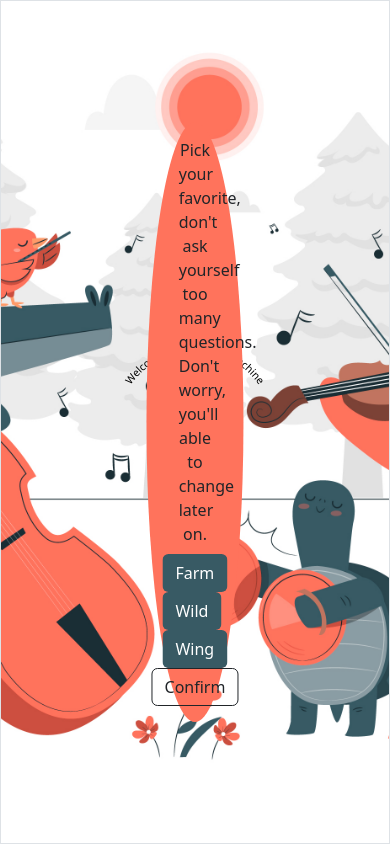
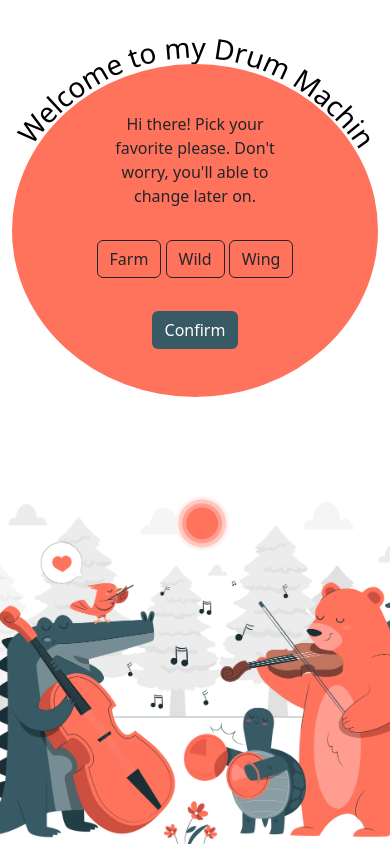
Before and after one commit to Leo-Code-CA/drum_machine, a website with bundled scripts: page index.html in a window 390 px wide. Built offline with nearby package versions, Linux system fonts and the light colour scheme; files whose address does not match are found by name.

Commit message:
working on the responsiveness

```diff
--- a/Js/index.js
+++ b/Js/index.js
@@ -35,7 +35,8 @@ import { farmAnimals, flyingAnimals, wildAnimals } from './data.js';
 
     function handleTheme(theme) {
 
-        $('.pick').text(`You picked ${theme}`)
+        $('.pick').removeClass('d-none');
+        $('.pick').text(`You picked ${theme}`);
 
         const bgImg = $('#welcomeimg');
         const bgColor = $('#welcomecolor');;
--- a/Sass/_custom.scss
+++ b/Sass/_custom.scss
@@ -1,3 +1,6 @@
+@import '../node_modules/bootstrap/dist/css/bootstrap.css';
+@import '../node_modules/bootstrap/scss/bootstrap.scss';
+
 // BASIC SETTINGS
 body {
     min-height: 100vh;
@@ -8,42 +11,62 @@ body {
 
 .welcome__bgImg {
     background: url('../images/music_bg.jpg'), rgba(255, 255, 255, 0.7);
-    background-size: cover;
-    background-position: 50% 65%;
-    // background-blend-mode:overlay;
+    background-size: 160%;
+    background-position: 50% 110%;
+    background-repeat: no-repeat;
+
+
+    @include media-breakpoint-up(sm) {
+        background-position: 50% 65%;
+        background-size: cover;
+        background-blend-mode: overlay;
+    }
+
+    @include media-breakpoint-up(lg) {
+        background-size: 130%;
+    }
+
+    @include media-breakpoint-up(xl) {
+        background-size: 100%;
+    }
 }
 
 .welcome__bgImg--wild {
     background-image: url('../images/wild.svg');
     background-size: cover;
     background-position: 50% 60%;
+    background-blend-mode: initial;
 }
 
 .welcome__bgImg--farm {
     background-image: url('../images/farm2.svg');
     background-size: cover;
     background-position: 50% 30%;
+    background-blend-mode: initial;
 }
 
 .welcome__bgImg--wing {
     background-image: url('../images/birds.jpg');
     background-size: cover;
+    background-blend-mode: initial;
 }
 
-// .svg {
-//     width: 50%;
-
-//     textpath {
-//         font-size: 1.9rem;
-//     }
-// }
 
 .welcome__bg {
-    width: 40%;
+    width: min(100%, 23rem);
     aspect-ratio: 1.1/1;
     border-radius: 100%;
     background-color: #FF735C;
+    position: relative;
+    // top: 10%;
+    // left: 50%;
+    // transform: translate(-50%, -10%);
+
+    @include media-breakpoint-up(md) {
+        // width: 40%;
+    }
 }
+
 
 .welcome__bgColor--wild {
     background-color: rgba(0, 128, 0, 0.6);
@@ -76,14 +99,22 @@ body {
 }
 
 .welcome__title {
-    font-size: 1.8rem;
-    width: 75%;
-    height: 70%;
+    font-size: 1.9rem;
+    width: min(100%, 23rem);
+    position: absolute;
+    top: 0%;
+    left: 50%;
+    transform: translate(-50%);
+    fill: black;
+
+    @include media-breakpoint-up(lg) {
+        top: 35%;
+        transform: translate(-50%, -35%);
+    }
 }
 
 .welcome__choiceBtn {
-    background-color: #385A64;
-    color: white;
+    background-color: transparent;
 }
 
 .welcome__choiceBtn--wild {
@@ -115,7 +146,8 @@ body {
 }
 
 .welcome__confirmBtn {
-    border: 1px solid;
+    background-color: #385A64;
+    color: white;
 }
 
 // .welcome__confirmBtn:hover {
--- a/Sass/main.scss
+++ b/Sass/main.scss
@@ -1,10 +1 @@
 @use 'custom';
-
-
-
-
-
-
-
-
-@import '../node_modules/bootstrap/dist/css/bootstrap.css';
--- a/index.html
+++ b/index.html
@@ -16,29 +16,29 @@
     <body>
 
         <div class="container-fluid">
-            <div class="row vh-100 border welcome welcome__bgImg" id="welcomeimg">
-                <div class="col-12">
-                    <div class="col-8 mx-auto position-relative h-100">
-                        <div id="welcomecolor" class="welcome__bg position-absolute start-50 top-50 translate-middle d-flex flex-column justify-content-evenly align-items-center z-1 p-3">
-                            <p class="w-50 text-center mb-0">Pick your favorite, don't ask yourself too many questions. Don't worry, you'll able to change later on.</p>
-                            <h3 class="pick"></h3>
+            <div class="row vh-100 welcome__bgImg" id="welcomeimg">
+                <!-- <div class="col-12 d-lg-flex align-items-center"> -->
+                    <div class="col-12 d-flex flex-column align-items-center mt-5 mt-lg-0 justify-content-lg-center">
+                        <div id="welcomecolor" class="welcome__bg d-flex flex-column justify-content-evenly align-items-center z-1 p-3 mt-3 mt-lg-0">
+                            <p class="w-50 text-center mb-0">Hi there! Pick your favorite please. Don't worry, you'll able to change later on.</p>
+                            <h3 class="pick d-none"></h3>
                             <div id="choicebtn">
-                                <button class="btn theme welcome__themebtn welcome__choiceBtn" id="farm">Farm</button>
-                                <button class="btn theme welcome__themebtn welcome__choiceBtn" id="wild">Wild</button>
-                                <button class="btn theme welcome__themebtn welcome__choiceBtn" id="wing">Wing</button>
+                                <button type="button" class="btn btn-outline-dark theme welcome__themebtn welcome__choiceBtn" id="farm">Farm</button>
+                                <button type="button" class="btn btn-outline-dark theme welcome__themebtn welcome__choiceBtn" id="wild">Wild</button>
+                                <button type="button" class="btn btn-outline-dark theme welcome__themebtn welcome__choiceBtn" id="wing">Wing</button>
                             </div>
                             <button class="btn welcome__choicebtn welcome__confirmBtn" id="confirmbtn">Confirm</button>
                         </div>
-                        <svg class="welcome__title position-absolute start-50 top-50 translate-middle" viewBox="0 0 500 500">
+                        <svg class="welcome__title" viewBox="50 -10 400 400">
                             <path id="curve" d="M73.2,148.6c4-6.1,65.5-96.8,178.6-95.6c111.3,1.2,170.8,90.3,175.1,97" fill="transparent"/>
-                            <text width="500">
+                            <text width="450">
                                 <textPath alignment-baseline="top" xlink:href="#curve">
                                 Welcome to my Drum Machine!
                                 </textPath>
                             </text>
                         </svg>
                     </div>
-                </div>
+                <!-- </div> -->
             </div>
         </div>
 
```
Also changed, not shown: CSS/main-min.css, 1 other file.
